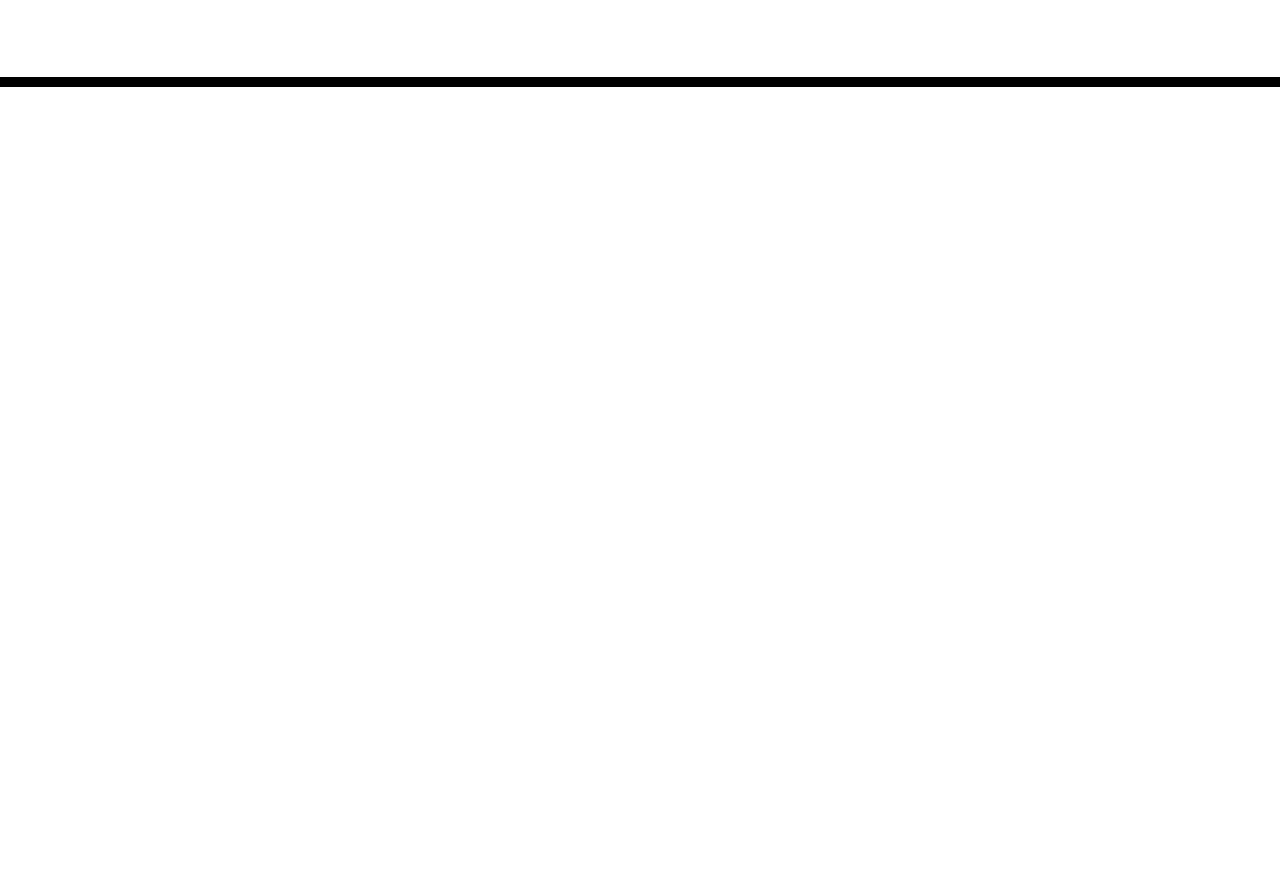
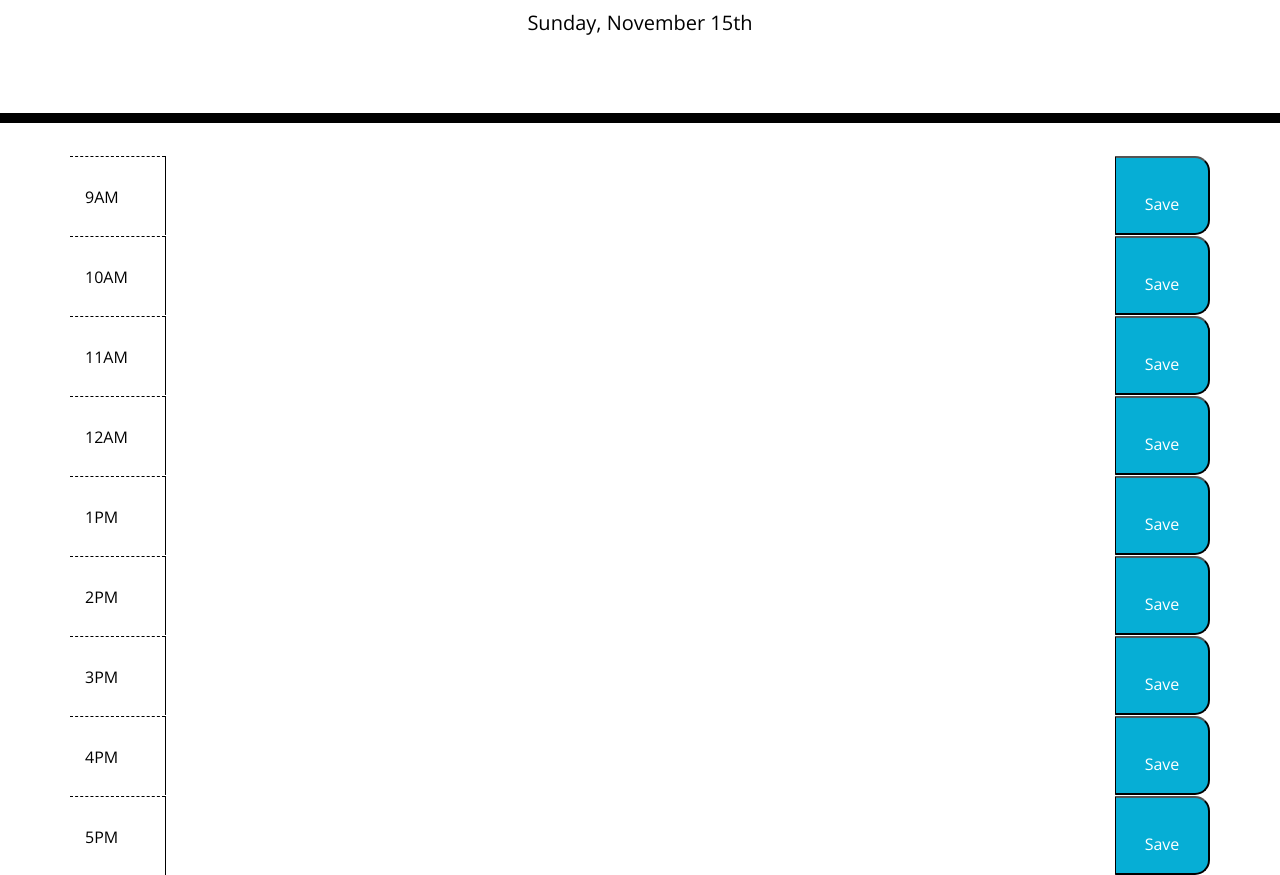
Before and after one commit to chavalk/work-day-scheduler, a plain HTML site: page index.html in a window 1280 px wide. Shown: the part 181-1056 px from the top of the page. Before the commit the page ends 800 px from the top, so only its background shows below. Drawn offline with nearby package versions, Linux system fonts and the light colour scheme.

Commit message:
Added local storage functionality to each time slot.

```diff
--- a/index.html
+++ b/index.html
@@ -30,9 +30,171 @@
     </header>
     <div class="container">
       <!-- Timeblocks go here -->
+      <div class="row">
+        <div class="col-md-1 hour" id="nine">
+          9AM
+        </div>
+        <textarea class="col-md-10" id="nine-text">
+
+        </textarea>
+        <button class="col-md-1 saveBtn" id="save-nine">
+          Save
+        </button>
+      </div>
+      <div class="row">
+        <div class="col-md-1 hour" id="ten">
+          10AM
+        </div>
+        <textarea class="col-md-10" id="ten-text">
+
+        </textarea>
+        <button class="col-md-1 saveBtn" id="save-ten">
+          Save
+        </button>
+      </div>
+      <div class="row">
+        <div class="col-md-1 hour" id="eleven">
+          11AM
+        </div>
+        <textarea class="col-md-10" id="eleven-text">
+
+        </textarea>
+        <button class="col-md-1 saveBtn" id="save-eleven">
+          Save
+        </button>
+      </div>
+      <div class="row">
+        <div class="col-md-1 hour" id="twelve">
+          12AM
+        </div>
+        <textarea class="col-md-10" id="twelve-text">
+
+        </textarea>
+        <button class="col-md-1 saveBtn" id="save-twelve">
+          Save
+        </button>
+      </div>
+      <div class="row">
+        <div class="col-md-1 hour" id="one">
+          1PM
+        </div>
+        <textarea class="col-md-10" id="one-text">
+
+        </textarea>
+        <button class="col-md-1 saveBtn" id="save-one">
+          Save
+        </button>
+      </div>
+      <div class="row">
+        <div class="col-md-1 hour" id="two">
+          2PM
+        </div>
+        <textarea class="col-md-10" id="two-text">
+
+        </textarea>
+        <button class="col-md-1 saveBtn" id="save-two">
+          Save
+        </button>
+      </div>
+      <div class="row">
+        <div class="col-md-1 hour" id="three">
+          3PM
+        </div>
+        <textarea class="col-md-10" id="three-text">
+
+        </textarea>
+        <button class="col-md-1 saveBtn" id="save-three">
+          Save
+        </button>
+      </div>
+      <div class="row">
+        <div class="col-md-1 hour" id="four">
+          4PM
+        </div>
+        <textarea class="col-md-10" id="four-text">
+
+        </textarea>
+        <button class="col-md-1 saveBtn" id="save-four">
+          Save
+        </button>
+      </div>
+      <div class="row">
+        <div class="col-md-1 hour" id="five">
+          5PM
+        </div>
+        <textarea class="col-md-10" id="five-text">
+
+        </textarea>
+        <button class="col-md-1 saveBtn" id="save-five">
+          Save
+        </button>
+      </div>
     </div>
 
     <script src="https://cdnjs.cloudflare.com/ajax/libs/jquery/3.2.1/jquery.min.js"></script>
     <script src="https://cdnjs.cloudflare.com/ajax/libs/moment.js/2.24.0/moment.min.js"></script>
+
+    <script type="text/javascript">
+
+      $(document).ready(function(){
+
+        // Add current day
+        $("#currentDay").text(moment().format('dddd, MMMM Do'));
+
+        $("#save-nine").on("click", function(){
+          localStorage.setItem("firstitem", $("#nine-text").val());
+        })
+
+        $("#nine-text").text(localStorage.getItem("firstitem"));
+
+        $("#save-ten").on("click", function(){
+          localStorage.setItem("seconditem", $("#ten-text").val());
+        })
+
+        $("#ten-text").text(localStorage.getItem("seconditem"));
+
+        $("#save-eleven").on("click", function(){
+          localStorage.setItem("thirditem", $("#eleven-text").val());
+        })
+
+        $("#eleven-text").text(localStorage.getItem("thirditem"));
+
+        $("#save-twelve").on("click", function(){
+          localStorage.setItem("fourthitem", $("#twelve-text").val());
+        })
+
+        $("#twelve-text").text(localStorage.getItem("fourthitem"));
+
+        $("#save-one").on("click", function(){
+          localStorage.setItem("fifthitem", $("#one-text").val());
+        })
+
+        $("#one-text").text(localStorage.getItem("fifthitem"));
+
+        $("#save-two").on("click", function(){
+          localStorage.setItem("sixthitem", $("#two-text").val());
+        })
+
+        $("#two-text").text(localStorage.getItem("sixthitem"));
+
+        $("#save-three").on("click", function(){
+          localStorage.setItem("seventhitem", $("#three-text").val());
+        })
+
+        $("#three-text").text(localStorage.getItem("seventhitem"));
+
+        $("#save-four").on("click", function(){
+          localStorage.setItem("eighthitem", $("#four-text").val());
+        })
+
+        $("#four-text").text(localStorage.getItem("eighthitem"));
+
+        $("#save-five").on("click", function(){
+          localStorage.setItem("ninthitem", $("#five-text").val());
+        })
+
+        $("#five-text").text(localStorage.getItem("ninthitem"));
+      })
+    </script>
   </body>
 </html>
```
Also changed, not shown: style.css (line endings or trailing spaces).
